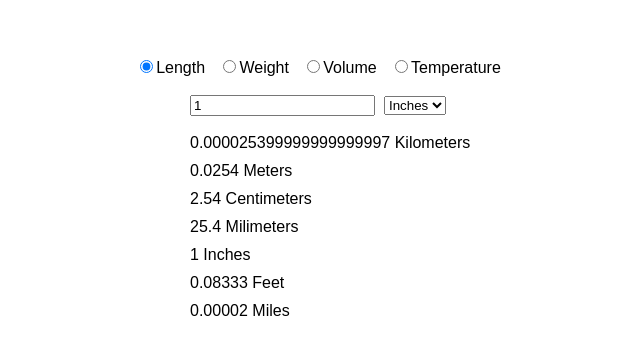
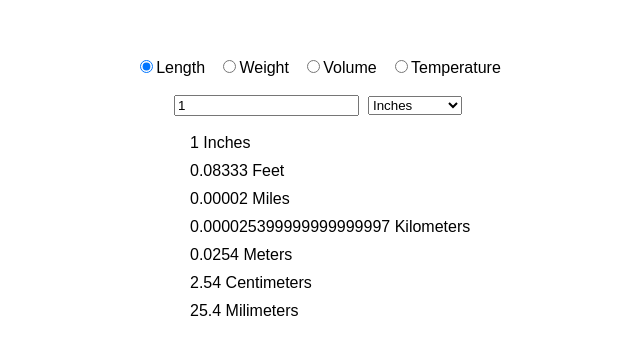
Before and after one commit to johnhilts/metrica, a React (Create React App) app in the folder react/metrica/: page / in a window 1280 px wide. Shown: the part 199-554 px from the top of the page, without its empty margins (322-962 px from the left). Built offline with nearby package versions, Linux system fonts and the light colour scheme.

Commit message:
Added To US conversions

```diff
--- a/react/metrica/src/components/Meter.js
+++ b/react/metrica/src/components/Meter.js
@@ -1,18 +1,19 @@
 import React from 'react';
 
 function getLengthConversion(measurement, units, unit) {
+
   const getConversion = (measurement, toMetricFactor, toUsFactor) => {
     let meters = measurement * toMetricFactor;
     let inches = measurement * toUsFactor;
     return (
       [
+        inches,
+        inches * 0.08333,
+        inches * 0.00002,
         meters / 1000,
         meters,
         meters * 100,
         meters * 1000,
-        inches,
-        inches * 0.08333,
-        inches * 0.00002,
       ]
     )
   }
@@ -24,6 +25,14 @@ function getLengthConversion(measurement, units, unit) {
       return getConversion(measurement, 0.30480, 12);
     case units.length.mile:
       return getConversion(measurement, 1609.34688, 63360.11354);
+    case units.length.kilometer:
+      return getConversion(measurement, 1000, 39370.07874);
+    case units.length.meter:
+      return getConversion(measurement, 1, 39.37008);
+    case units.length.centimeter:
+      return getConversion(measurement, 0.01, 0.39370);
+    case units.length.milimeter:
+      return getConversion(measurement, 0.001, 0.03937);
     default:
       return getConversion(measurement, 0.02540, 1);
   }
@@ -35,11 +44,11 @@ function getWeightConversion(measurement, units, unit) {
     let ounces = measurement * toUsFactor;
     return (
       [
-        grams / 1000,
-        grams,
         ounces,
         ounces * 0.06250,
         ounces * 0.00003,
+        grams / 1000,
+        grams,
       ]
     )
   }
@@ -51,6 +60,10 @@ function getWeightConversion(measurement, units, unit) {
       return getConversion(measurement, 453.59232, 16);
     case units.weight.ton:
       return getConversion(measurement, 907184.64, 32000);
+    case units.weight.kilogram:
+      return getConversion(measurement, 1000, 35.27397);
+    case units.weight.gram:
+      return getConversion(measurement, 1, 0.03527);
     default:
       return getConversion(measurement, 28.34952, 1);
   }
@@ -62,11 +75,11 @@ function getVolumeConversion(measurement, units, unit) {
     let pints = measurement * toUsFactor;
     return (
       [
-        liters,
-        liters * 1000,
         pints,
         pints * 0.5,
         pints * 0.125,
+        liters,
+        liters * 1000,
       ]
     )
   }
@@ -78,18 +91,35 @@ function getVolumeConversion(measurement, units, unit) {
       return getConversion(measurement, 0.96, 2);
     case units.volume.gallon:
       return getConversion(measurement, 3.8, 8);
+    case units.volume.liter:
+      return getConversion(measurement, 1, 2.1);
+    case units.volume.mililiter:
+      return getConversion(measurement, 0.001, 0.0021);
     default:
       return getConversion(measurement, 0.47, 1);
   }
 }
 
-function getTemperatureConversion(measurement) {
-    let celsius = (measurement - 32) * 0.5555555;
+function getTemperatureConversion(measurement, units, unit) {
+  const getConversion = (measurement, isToMetric) => {
+    let celsius = isToMetric ? (measurement - 32) * 0.5555555 : measurement;
+    let fahrenheit = isToMetric ? measurement : (measurement * 1.8) + 32;
     return (
       [
+        fahrenheit,
         celsius,
       ]
     )
+  }
+
+  switch (unit) {
+    case units.temperature.fahrenheit:
+      return getConversion(measurement, true);
+    case units.temperature.celsius:
+      return getConversion(measurement, false);
+    default:
+      return getConversion(measurement, true);
+  }
 }
 
 function getConversions(measurement, types, type, units, unit) {
@@ -101,7 +131,7 @@ function getConversions(measurement, types, type, units, unit) {
     case types.volume:
       return getVolumeConversion(measurement, units, unit);
     case types.temperature:
-      return getTemperatureConversion(measurement);
+      return getTemperatureConversion(measurement, units, unit);
     default:
       return getLengthConversion(measurement, units, unit);
   }
@@ -169,30 +199,30 @@ function MeasurementInput(props) {
   )
 }
 
-function getConversionLabelTypeByMeasurementType(types, type, conversionLabels) {
+function getConversionLabelTypeByMeasurementType(types, type, unitLabels) {
   let conversionLabelType = 0;
   switch (type) {
     case types.length:
-      conversionLabelType = conversionLabels.length;
+      conversionLabelType = unitLabels.length;
       break;
     case types.weight:
-      conversionLabelType = conversionLabels.weight;
+      conversionLabelType = unitLabels.weight;
       break;
     case types.volume:
-      conversionLabelType = conversionLabels.volume;
+      conversionLabelType = unitLabels.volume;
       break;
     case types.temperature:
-      conversionLabelType = conversionLabels.temperature;
+      conversionLabelType = unitLabels.temperature;
       break;
     default:
-      conversionLabelType = conversionLabels.length;
+      conversionLabelType = unitLabels.length;
   }
 
   return conversionLabelType;
 }
 
 function ConversionOutput(props) {
-  let conversionLabelType = getConversionLabelTypeByMeasurementType(props.types, props.type, props.conversionLabels);
+  let conversionLabelType = getConversionLabelTypeByMeasurementType(props.types, props.type, props.unitLabels);
   let conversions = getConversions(props.measurement, props.types, props.type, props.units, props.unit);
   let conversionOutput = conversionLabelType.map((label, index) => {
     return (
--- a/react/metrica/src/containers/MeterContainer.js
+++ b/react/metrica/src/containers/MeterContainer.js
@@ -6,24 +6,17 @@ class MeterContainer extends Component {
   types = {length: 0, weight: 1, volume: 2, temperature: 3, };
 
   units = {
-    length: {inch: 0, foot: 1, mile: 2, },
-    weight: {ounce: 0, pound: 1, ton: 2, },
-    volume: {pint: 0, quart: 1, gallon: 2, },
-    temperature: {fahrenheit: 0, },
+    length: {inch: 0, foot: 1, mile: 2, kilometer: 3, meter: 4, centimeter: 5, milimeter: 6, },
+    weight: {ounce: 0, pound: 1, ton: 2, kilogram: 3, gram: 4, },
+    volume: {pint: 0, quart: 1, gallon: 2, liter: 3, mililiter: 4, },
+    temperature: {fahrenheit: 0, celsius: 1, },
   };
 
   unitLabels = {
-    length: ['Inches', 'Feet', 'Miles', ],
-    weight: ['Ounces', 'Pounds', 'Tons', ],
-    volume: ['Pints', 'Quarts', 'Gallons', ],
-    temperature: ['Fahrenheit', ],
-  };
-
-  conversionLabels = {
-    length: ['Kilometers', 'Meters', 'Centimeters', 'Milimeters', 'Inches', 'Feet', 'Miles', ],
-    weight: ['Kilograms', 'Grams', 'Ounces', 'Pounds', 'Tons', ],
-    volume: ['Liters', 'Mililiters', 'Pints', 'Quarts', 'Gallons', ],
-    temperature: ['Celsius', ],
+    length: ['Inches', 'Feet', 'Miles', 'Kilometers', 'Meters', 'Centimeters', 'Milimeters', ],
+    weight: ['Ounces', 'Pounds', 'Tons', 'Kilograms', 'Grams', ],
+    volume: ['Pints', 'Quarts', 'Gallons', 'Liters', 'Mililiters', ],
+    temperature: ['Fahrenheit', 'Celsius', ],
   };
 
   constructor() {
@@ -60,7 +53,6 @@ class MeterContainer extends Component {
         unitLabels={this.unitLabels}
         types={this.types}
         type={this.state.type}
-        conversionLabels={this.conversionLabels}
       />
     )
   }
```
